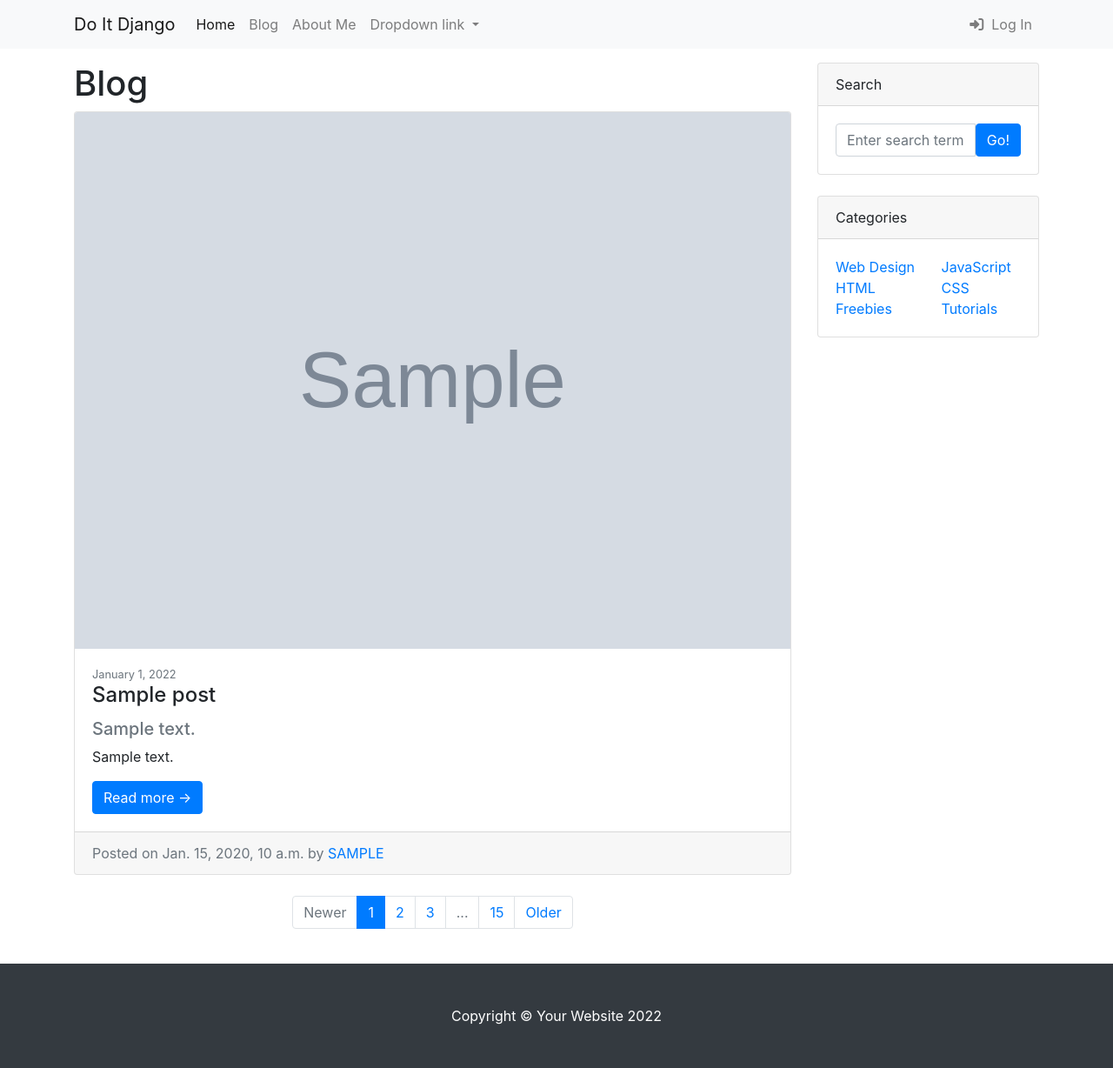
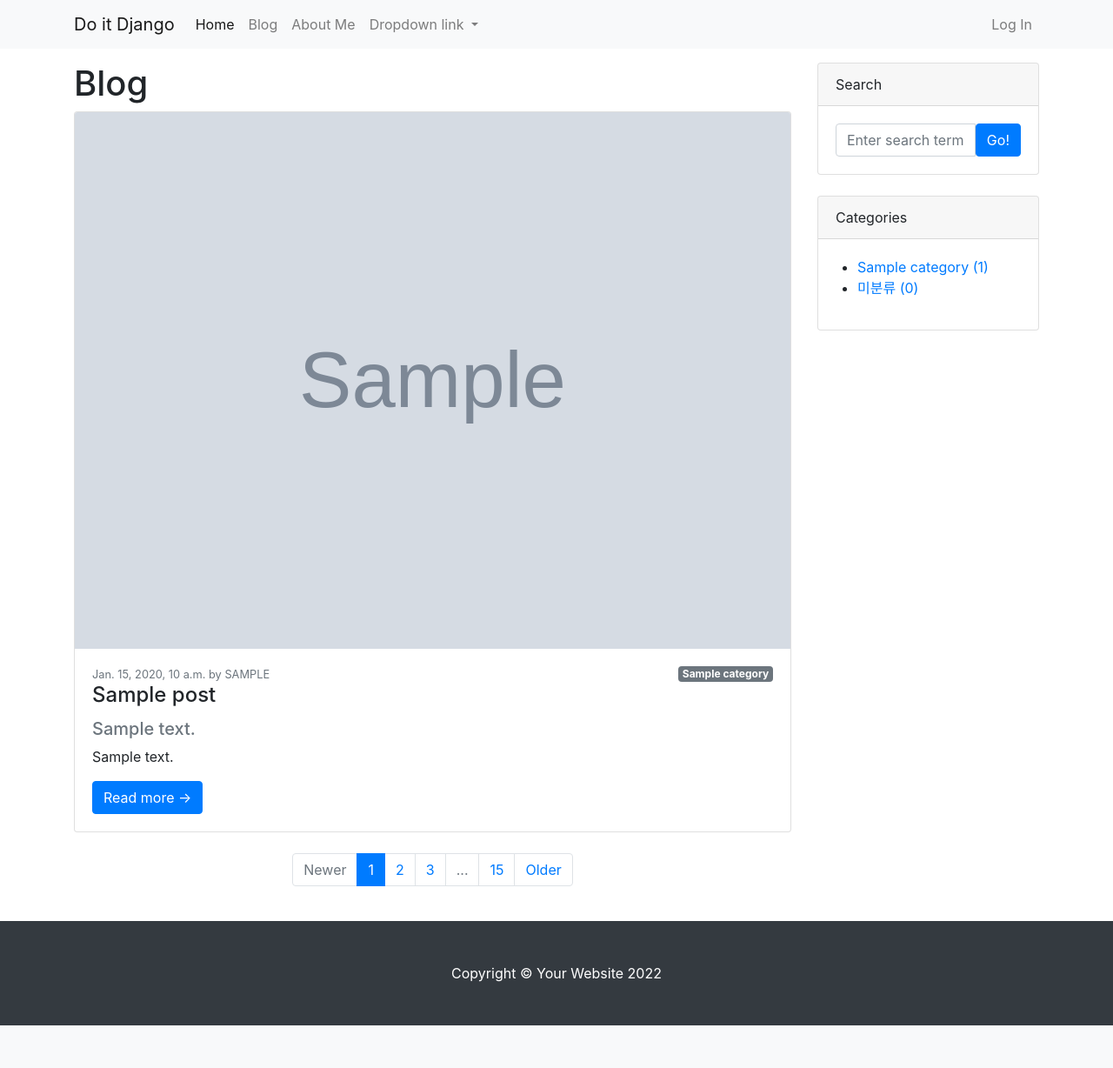
Before and after one commit to Haan0819/do_it_django_a_to_z, a Django app: page /blog/ in a window 1280 px wide. Shown: the whole page at 87% size. After the commit the page ends 1179 px from the top, so only its background shows below. Run offline with Django 4.2, Linux system fonts and the light colour scheme; tables that the repository leaves empty hold one stand-in row (values such as "Sample post"); grey boxes marked "Sample" are stand-in pictures; some libraries are stand-ins or nearby versions.

Commit message:
포스트 목록 페이지에서 카테고리 기능 추가하기

```diff
--- a/blog/templates/blog/base.html
+++ b/blog/templates/blog/base.html
@@ -1,25 +1,23 @@
 <!DOCTYPE html>
 {% load static %}
-<html lang="en">
+<html>
   <head>
-    <meta charset="UTF-8">
-    <meta http-equiv="X-UA-Compatible" content="IE=edge">
-    <meta name="viewport" content="width=device-width, initial-scale=1.0">
     <title>{% block head_title %}Blog{% endblock %}</title>
-    <link rel="stylesheet" href="{% static 'blog/bootstrap/bootstrap.min.css' %}" media="screen">
+    <link rel="stylesheet" href="{% static 'blog/bootstrap/bootstrap.min.css' %}"
+    media="screen">
   </head>
   <body>
 
     {% include 'blog/navbar.html' %}
 
-
     <div class="container my-3">
       <div class="row">
         <div class="col-md-8 col-lg-9" id="main-area">
+
           {% block main_area %}
           {% endblock %}
+
         </div>
-
         <div class="col-md-4 col-lg-3">
           <!-- Search widget-->
           <div class="card mb-4">
@@ -32,22 +30,19 @@
               </div>
           </div>
           <!-- Categories widget-->
-                <div class="card mb-4">
+          <div class="card mb-4" id="categories-card">
               <div class="card-header">Categories</div>
               <div class="card-body">
                   <div class="row">
-                            <div class="col-sm-6">
-                                <ul class="list-unstyled mb-0">
-                                    <li><a href="#!">Web Design</a></li>
-                                    <li><a href="#!">HTML</a></li>
-                                    <li><a href="#!">Freebies</a></li>
-                                </ul>
-                            </div>
-                            <div class="col-sm-6">
-                                <ul class="list-unstyled mb-0">
-                                    <li><a href="#!">JavaScript</a></li>
-                                    <li><a href="#!">CSS</a></li>
-                                    <li><a href="#!">Tutorials</a></li>
+                      <ul>
+                          {% for category in categories %}
+                            <li>
+                                <a href="{{ category.get_absolute_url }}">{{ category }} ({{ category.post_set.count }})</a>
+                            </li>
+                          {% endfor %}
+                            <li>
+                                <a href="/blog/category/no_category">미분류 ({{ no_category_post_count }})</a>
+                            </li>
                       </ul>
                   </div>
               </div>
@@ -55,9 +50,11 @@
         </div>
       </div>
     </div>
-    </div>
+
+
 
     {% include 'blog/footer.html' %}
+
 
     <script src="https://kit.fontawesome.com/49d0ed2e0e.js" crossorigin="anonymous"></script>
     <script src="https://code.jquery.com/jquery-3.5.1.slim.min.js" integrity="sha384-DfXdz2htPH0lsSSs5nCTpuj/zy4C+OGpamoFVy38MVBnE+IbbVYUew+OrCXaRkfj" crossorigin="anonymous"></script>
--- a/blog/templates/blog/navbar.html
+++ b/blog/templates/blog/navbar.html
@@ -1,8 +1,7 @@
    <nav class="navbar navbar-expand-lg navbar-light bg-light">
       <div class="container">
-        <a class="navbar-brand" href="/">Do It Django</a>
-        <button class="navbar-toggler" type="button" data-toggle="collapse" data-target="#navbarNavDropdown"
-        aria-controls="navbarNavDropdown" aria-expanded="false" aria-label="Toggle navigation">
+        <a class="navbar-brand" href="/">Do it Django</a>
+        <button class="navbar-toggler" type="button" data-toggle="collapse" data-target="#navbarNavDropdown" aria-controls="navbarNavDropdown" aria-expanded="false" aria-label="Toggle navigation">
           <span class="navbar-toggler-icon"></span>
         </button>
         <div class="collapse navbar-collapse" id="navbarNavDropdown">
@@ -17,11 +16,10 @@
               <a class="nav-link" href="/about_me/">About Me</a>
             </li>
             <li class="nav-item dropdown">
-              <a class="nav-link dropdown-toggle" href="#" id="navbarDropdownMenuLink" role="button" data-toggle="dropdown"
-              aria-haspopup="true" aria-expanded="false">
+              <a class="nav-link dropdown-toggle" href="#" role="button" data-toggle="dropdown" aria-expanded="false">
                 Dropdown link
               </a>
-              <div class="dropdown-menu" aria-labelledby="navbarDropdownMenuLink">
+              <div class="dropdown-menu">
                 <a class="dropdown-item" href="#">Action</a>
                 <a class="dropdown-item" href="#">Another action</a>
                 <a class="dropdown-item" href="#">Something else here</a>
@@ -30,20 +28,19 @@
           </ul>
           <ul class="navbar-nav ml-auto">
             <li class="nav-item">
-                <a class="nav-link" href="#" data-toggle="modal" data-target="#loginModal"><i class="fa-solid fa-right-to-bracket"></i>&nbsp Log In</a>
+              <a class="nav-link" href="#" data-toggle="modal" data-target="#loginModal">Log In</a>
             </li>
           </ul>
         </div>
       </div>
-
     </nav>
 
 <!-- Modal -->
-  <div class="modal fade" id="loginModal" tabindex="-1" aria-labelledby="loginModalLabel" aria-hidden="true">
-    <div class="modal-dialog">
+<div class="modal fade" id="loginModal" tabindex="-1" role="dialog" aria-labelledby="loginModalLabel" aria-hidden="true">
+      <div class="modal-dialog" role="document">
         <div class="modal-content">
           <div class="modal-header">
-          <h5 class="modal-title" id="loginModalLabel"><i class="fa-solid fa-right-to-bracket"></i>&nbsp Log In</h5>
+            <h5 class="modal-title" id="loginModalLabel">Log In</h5>
             <button type="button" class="close" data-dismiss="modal" aria-label="Close">
               <span aria-hidden="true">&times;</span>
             </button>
@@ -51,11 +48,12 @@
           <div class="modal-body">
             <div class="row">
               <div class="col-md-6">
-                    <button type="button" class="btn btn-outline-dark btn-block btn-sm"><i class="fa-brands fa-google"></i>&nbsp Log in with Google</button>
-                    <button type="button" class="btn btn-outline-dark btn-block btn-sm"><i class="fa-solid fa-envelope"></i>&nbsp Log in with E-mail</button>
+                <button type="button" class="btn btn-outline-dark btn-block btn-sm">Log in with Google</button>
+                <button type="button" class="btn btn-outline-dark btn-block btn-sm">Log in with E-mail</button>
               </div>
               <div class="col-md-6">
-                    <button type="button" class="btn btn-outline-dark btn-block btn-sm"><i class="fa-solid fa-envelope"></i>&nbsp Sign Up with E-mail</button>
+                <button type="button" class="btn btn-outline-dark btn-block btn-sm">Sign Up with E-mail</button>
+
               </div>
             </div>
           </div>
--- a/blog/templates/blog/post_list.html
+++ b/blog/templates/blog/post_list.html
@@ -2,34 +2,38 @@
 
         {% block main_area %}
           <h1>Blog</h1>
+
           {% if post_list.exists %}
-
           {% for p in post_list %}
-                <div class="card mb-4">
+          <!-- Blog post-->
+          <div class="card mb-4" id="post-{{ p.pk }}">
               {% if p.head_image %}
-                    <a href="#!"><img class="card-img-top" src="{{ p.head_image.url }}" alt="{{ p }} head im-age" /></a>
+                <img class="card-img-top" src="{{ p.head_image.url }}" alt="{{ p }}" />
               {% else %}
-                    <img class="card-img-top" src="https://picsum.photos/seed/{{ p.id }}/800/200" alt="random_image">
+                <img class="card-img-top" src="https://picsum.photos/seed/{{ p.id }}/800/200" alt="random_image" />
               {% endif %}
               <div class="card-body">
-                        <div class="small text-muted">January 1, 2022</div>
+                  {% if p.category %}
+                  <span class="badge badge-secondary float-right">{{ p.category }}</span>
+
+                  {% else %}
+                  <span class="badge badge-secondary float-right">미분류</span>
+
+                  {% endif %}
+                  <div class="small text-muted">{{ p.created_at }} by {{ p.author | upper }}</div>
                   <h2 class="card-title h4">{{ p.title }}</h2>
                   {% if p.hook_text %}
                     <h5 class="text-muted">{{ p.hook_text }}</h5>
                   {% endif %}
                   <p class="card-text">{{ p.content | truncatewords:45 }}</p>
-                        <a href="{{p.get_absolute_url }}" class="btn btn-primary" href="#!">Read more →</a>
-                    </div>
-                    <div class="card-footer text-muted">
-                        Posted on {{ p.created_at }} by
-                        <a href="#">{{ p.author | upper }}</a>
+                  <a class="btn btn-primary" href="{{ p.get_absolute_url }}">Read more →</a>
               </div>
           </div>
           {% endfor %}
           {% else %}
             <h3>아직 게시물이 없습니다.</h3>
           {% endif %}
-                <!-- Pagination-->
+
           <ul class="pagination justify-content-center my-4">
             <li class="page-item disabled"><a class="page-link" href="#" tabindex="-1" aria-disabled="true">Newer</a></li>
             <li class="page-item active" aria-current="page"><a class="page-link" href="#!">1</a></li>
--- a/blog/urls.py
+++ b/blog/urls.py
@@ -2,8 +2,6 @@ from django.urls import path
 from . import views
 
 urlpatterns = [
-    path('<int:pk>/', views.PostDetail.as_view()),
-    # path('<int:pk>/', views.single_post_page),
     path('', views.PostList.as_view()),
-    # path('', views.index)
+    path('<int:pk>/', views.PostDetail.as_view())
 ]
--- a/blog/views.py
+++ b/blog/views.py
@@ -1,31 +1,18 @@
 from django.shortcuts import render
+from django.views.generic import ListView, DetailView
+from .models import Post, Category
 
-# Create your views here.
-from django.shortcuts import render
-from .models import Post
-from django.views.generic import ListView, DetailView
-
-class PostList(ListView):
+class PostList(ListView) :
     model = Post
     ordering = '-pk'
 
-# def index(request):
-#     posts = Post.objects.all().order_by('-pk')
-#
-#     return render(
-#         request, 'blog/post_list.html',
-#         { 'posts' : posts,}
-#     )
+    def get_context_data(self, **kwargs):
+        context = super(PostList, self).get_context_data()
+        context['categories'] = Category.objects.all()
+        context['no_category_post_count'] = Post.objects.filter(category=None).count()
+        return context
 
-class PostDetail(DetailView):
+    # template_name = 'blog/post_list.html'
+
+class PostDetail(DetailView) :
     model = Post
-
-# def single_post_page(request, pk):
-#     post = Post.objects.get(pk=pk)
-#
-#     return render(
-#         request, 'blog/post_detail.html',
-#         {
-#             'post' : post,
-#         }
-#     )
--- a/do_it_django_prj/settings.py
+++ b/do_it_django_prj/settings.py
@@ -40,6 +40,7 @@ INSTALLED_APPS = [
     'django.contrib.staticfiles',
     'blog',
     'single_pages',
+    'django_extensions',
 ]
 
 MIDDLEWARE = [
--- a/do_it_django_prj/urls.py
+++ b/do_it_django_prj/urls.py
@@ -1,5 +1,4 @@
 """do_it_django_prj URL Configuration
-
 The `urlpatterns` list routes URLs to views. For more information please see:
     https://docs.djangoproject.com/en/4.1/topics/http/urls/
 Examples:
@@ -14,9 +13,6 @@ Including another URLconf
     2. Add a URL to urlpatterns:  path('blog/', include('blog.urls'))
 """
 from django.contrib import admin
-from django.urls import path
-
-from django.contrib import admin
 from django.urls import path, include
 
 from django.conf import settings
@@ -25,7 +21,7 @@ from django.conf.urls.static import static
 urlpatterns = [
     path('blog/', include('blog.urls')),
     path('admin/', admin.site.urls),
-    path("",include('single_pages.urls')),
+    path('', include('single_pages.urls')),
 ]
 
 urlpatterns += static(settings.MEDIA_URL, document_root=settings.MEDIA_ROOT)
```
Also changed, not shown: blog/admin.py (+6 -1 lines), blog/models.py (+19 -4 lines), blog/templates/blog/post_detail.html (+18 -14 lines), blog/tests.py (+74 -57 lines). Lines whose indentation alone changed are shown as unchanged.
